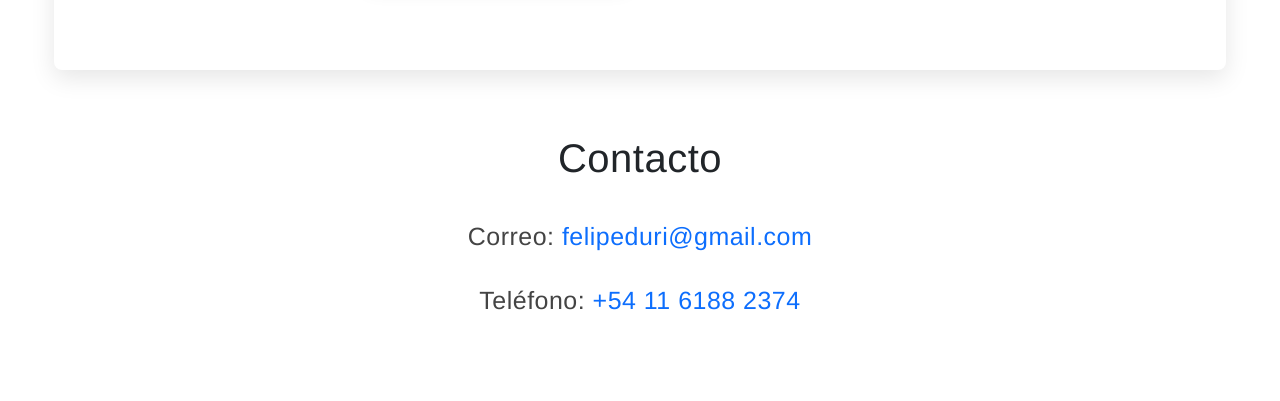
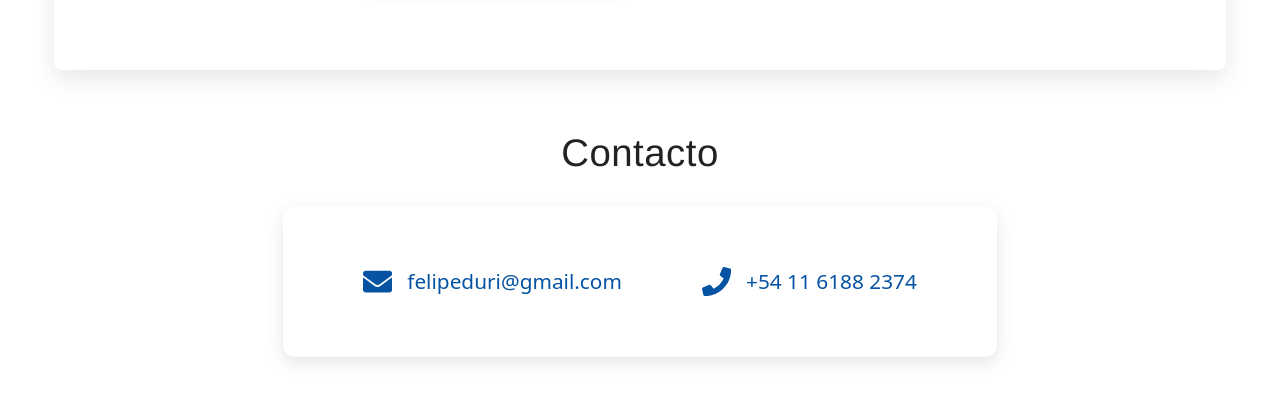
Before and after one commit to felipedurini/miPortfolio, a React (Vite) app: page / in a window 1280 px wide. Shown: the part 1468-1869 px from the top of the page. Built offline with nearby package versions, Linux system fonts and the light colour scheme.

Commit message:
contacto mejorado

```diff
--- a/package.json
+++ b/package.json
@@ -16,7 +16,8 @@
     "bootstrap": "^5.3.7",
     "react": "^19.1.0",
     "react-bootstrap": "^2.10.10",
-    "react-dom": "^19.1.0"
+    "react-dom": "^19.1.0",
+    "react-icons": "^5.5.0"
   },
   "devDependencies": {
     "@eslint/js": "^9.30.1",
--- a/src/components/Contact.css
+++ b/src/components/Contact.css
@@ -1,37 +1,63 @@
-#contact {
-  padding: 4rem 1rem;
+.contact-section {
+  padding: 60px 20px;
   text-align: center;
-  font-family: 'Segoe UI', 'Roboto', sans-serif;
 }
 
-#contact h2 {
-  font-size: 2.5rem;
-  margin-bottom: 2rem;
-  color: #212529;
-  letter-spacing: 0.5px;
+.contact-title {
+  font-size: 2.4em;
+  margin-bottom: 30px;
+  color: #222;
 }
 
 .contact-container {
-  font-size: 1.2rem;
-  color: #444;
-  max-width: 600px;
+  width: 100%;
+  max-width: none;
   margin: 0 auto;
-  text-align: left;
+  background: white;
+  padding: 60px 80px;
+  border-radius: 12px;
+  box-shadow: 0 6px 18px rgba(0, 0, 0, 0.1);
+
+  /* ¡Este bloque lo hace ancho de verdad! */
+  display: flex;
+  justify-content: center;
+  gap: 80px;
+  flex-wrap: wrap;
+  box-sizing: border-box;
 }
 
-.contact-container a {
-  color: #0d6efd;
+.contact-item {
+  display: flex;
+  align-items: center;
+  gap: 15px;
+  font-size: 1.3em;
+}
+
+
+.contact-icon {
+  color: #0652a3;
+  font-size: 1.4em;
+}
+
+.contact-item a {
+  color: #0652a3;
   text-decoration: none;
   transition: color 0.3s ease;
 }
 
-.contact-container a:hover {
-  color: #084298;
+.contact-item a:hover {
+  color: #003f82;
 }
 
-#contact p {
-  font-size: 1.3em;
-  line-height: 1.8;
-  color: #444;
-  margin-bottom: 1.2rem;
+/* Responsive */
+@media (max-width: 600px) {
+  .contact-container {
+    padding: 40px 20px;
+    align-items: center;
+    text-align: center;
+  }
+
+  .contact-item {
+    justify-content: center;
+  }
 }
--- a/src/components/Contact.jsx
+++ b/src/components/Contact.jsx
@@ -1,17 +1,19 @@
-import { Container } from 'react-bootstrap';
+import { FaEnvelope, FaPhone } from 'react-icons/fa';
 import './Contact.css';
 
 const Contact = () => (
-  <section id="contact">
-    <h2>Contacto</h2>
-    <Container className="contact-container">
-      <p>
-        Correo: <a href="mailto:felipeduri@gmail.com">felipeduri@gmail.com</a>
-      </p>
-      <p>
-        Teléfono: <a href="tel:+541161882374">+54 11 6188 2374</a>
-      </p>
-    </Container>
+  <section id="contact" className="contact-section">
+    <h2 className="contact-title">Contacto</h2>
+    <div className="contact-container">
+      <div className="contact-item">
+        <FaEnvelope className="contact-icon" />
+        <a href="mailto:felipeduri@gmail.com">felipeduri@gmail.com</a>
+      </div>
+      <div className="contact-item">
+        <FaPhone className="contact-icon" />
+        <a href="tel:+541161882374">+54 11 6188 2374</a>
+      </div>
+    </div>
   </section>
 );
 
```
Also changed, not shown: 1 other file (tests, documents, lock files or other folders).
